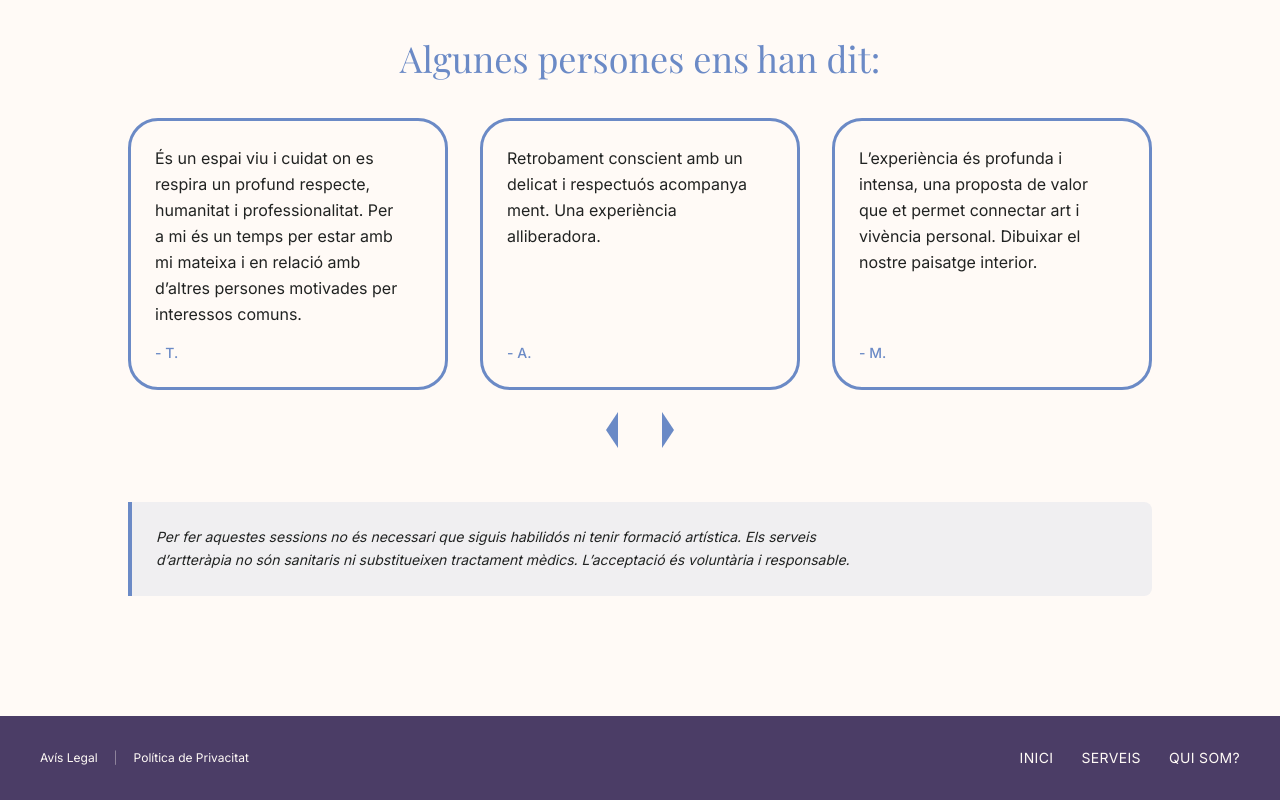
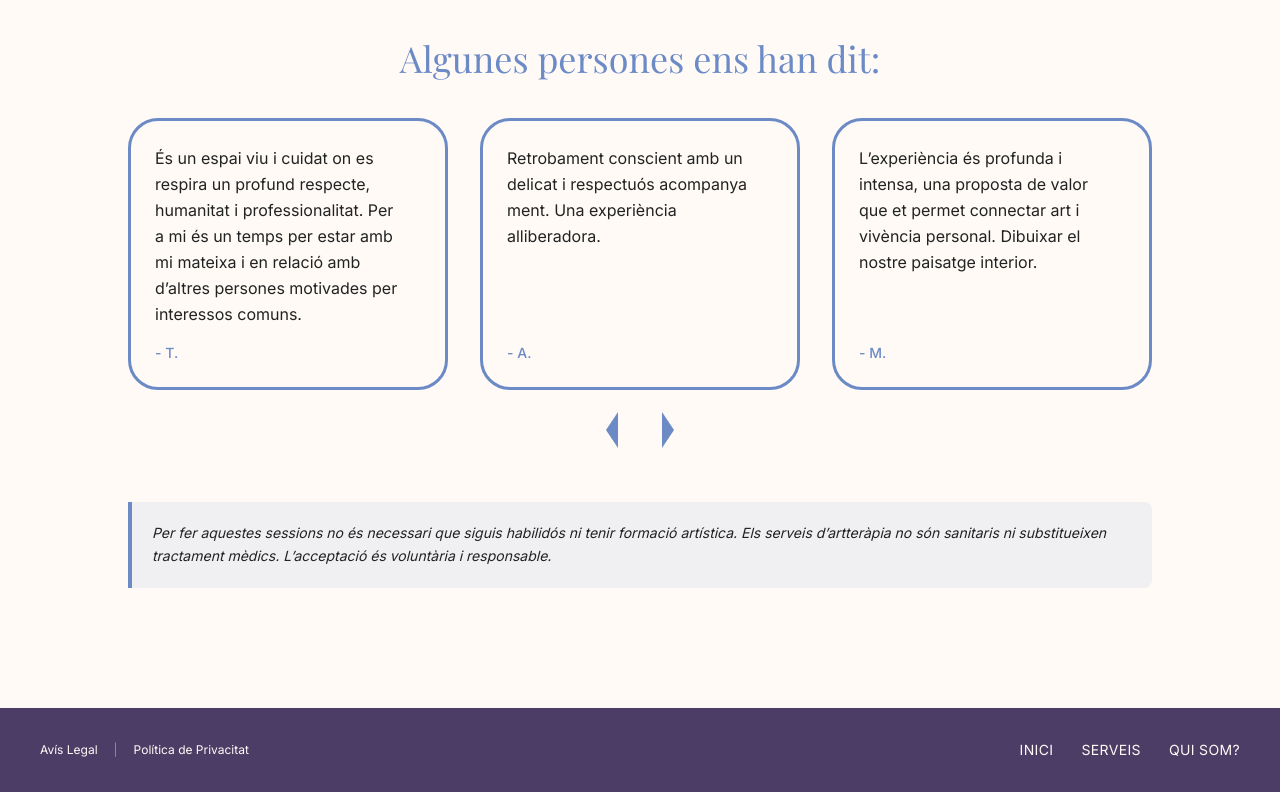
Before and after one commit to m-s-torne/taller-dels-sentits, a Next.js app: page /artperdins in a window 1280 px wide. Shown: the part 2756-3556 px from the top of the page. Built offline with nearby package versions, Linux system fonts and the light colour scheme.

Commit message:
fix: fix disclaimer section inner spacing issues

```diff
--- a/app/(serveis)/components/DisclaimerSection.tsx
+++ b/app/(serveis)/components/DisclaimerSection.tsx
@@ -15,8 +15,8 @@ export const DisclaimerSection = ({ disclaimer }: DisclaimerSectionProps) => {
             transition={{ duration: 0.6 }}
             className="mb-16"
         >
-            <div className="bg-shakespeare/10 border-l-4 border-shakespeare p-6 rounded-r-lg">
-                <p className="text-gray-700 text-xs sm:text-sm leading-relaxed italic whitespace-pre-line">
+            <div className="bg-shakespeare/10 border-l-4 border-shakespeare p-5 rounded-r-lg">
+                <p className="text-gray-700 text-xs sm:text-sm leading-relaxed italic">
                     {disclaimer.trim()}
                 </p>
             </div>
```
